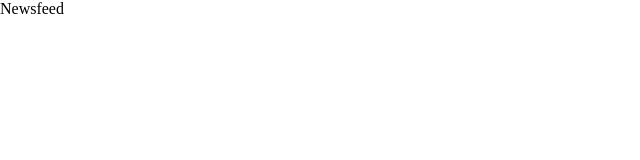
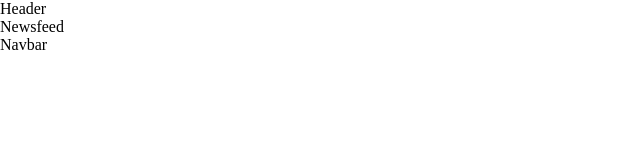
Before and after one commit to iamwhiterabbit18/DeezNuts, a React (Vite) app: page /nf in a window 1280 px wide. Shown: the top 160 px of the page, without its empty margins (0-640 px from the left). Built offline with nearby package versions, Linux system fonts and the light colour scheme.

Commit message:
created initial Newsfeed layout

```diff
--- a/src/features/newsfeed/Newsfeed.jsx
+++ b/src/features/newsfeed/Newsfeed.jsx
@@ -1,8 +1,18 @@
 import React from 'react'
-
+import Header from '../../components/Header'
+import Navbar from '../../components/Navbar'
 function Newsfeed() {
   return (
-    <div>Newsfeed</div>
+    <>
+    <Header />
+
+    <main>
+      <div>Newsfeed</div>
+
+      <Navbar />
+    </main>
+
+    </>
   )
 }
 
```
